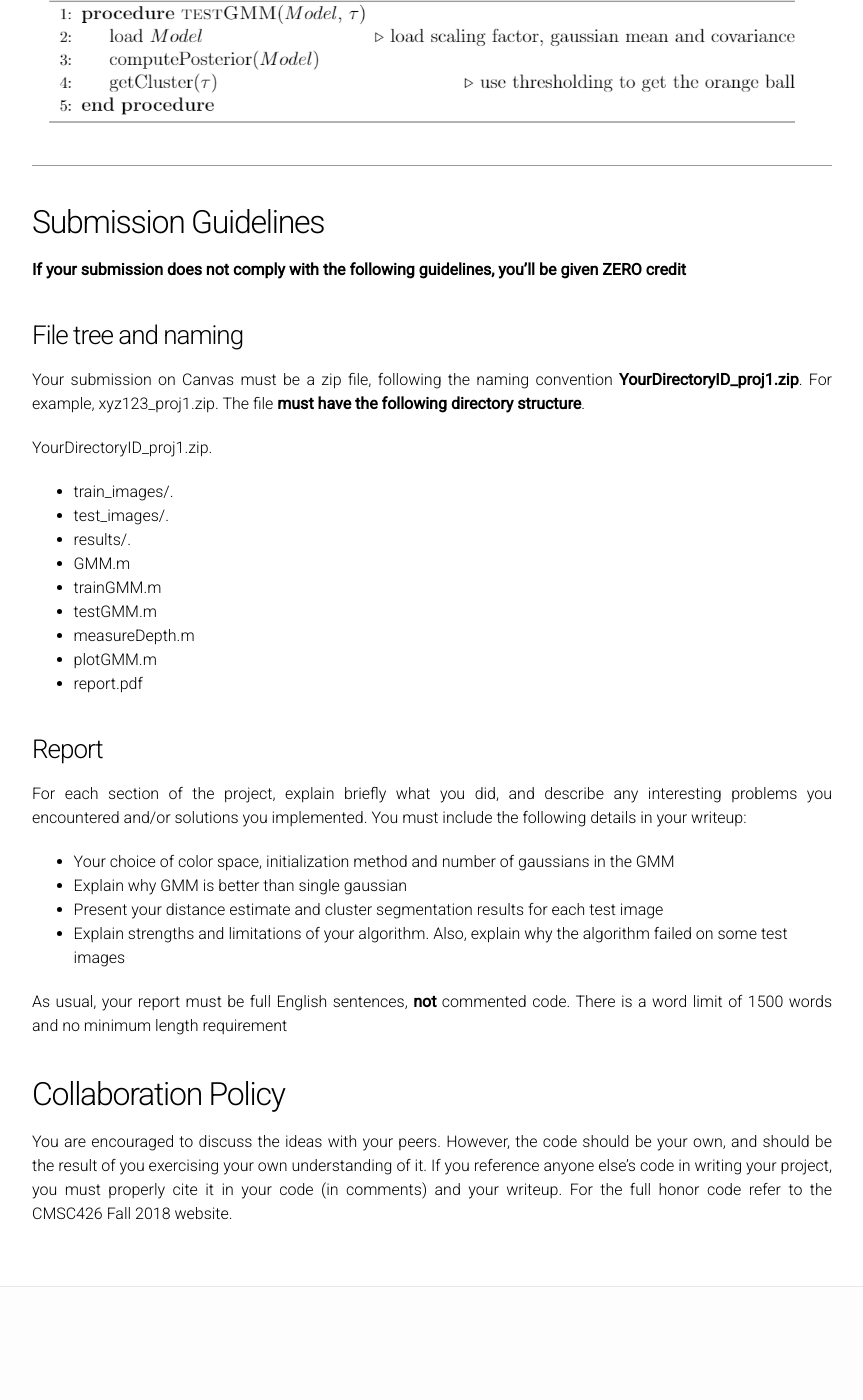
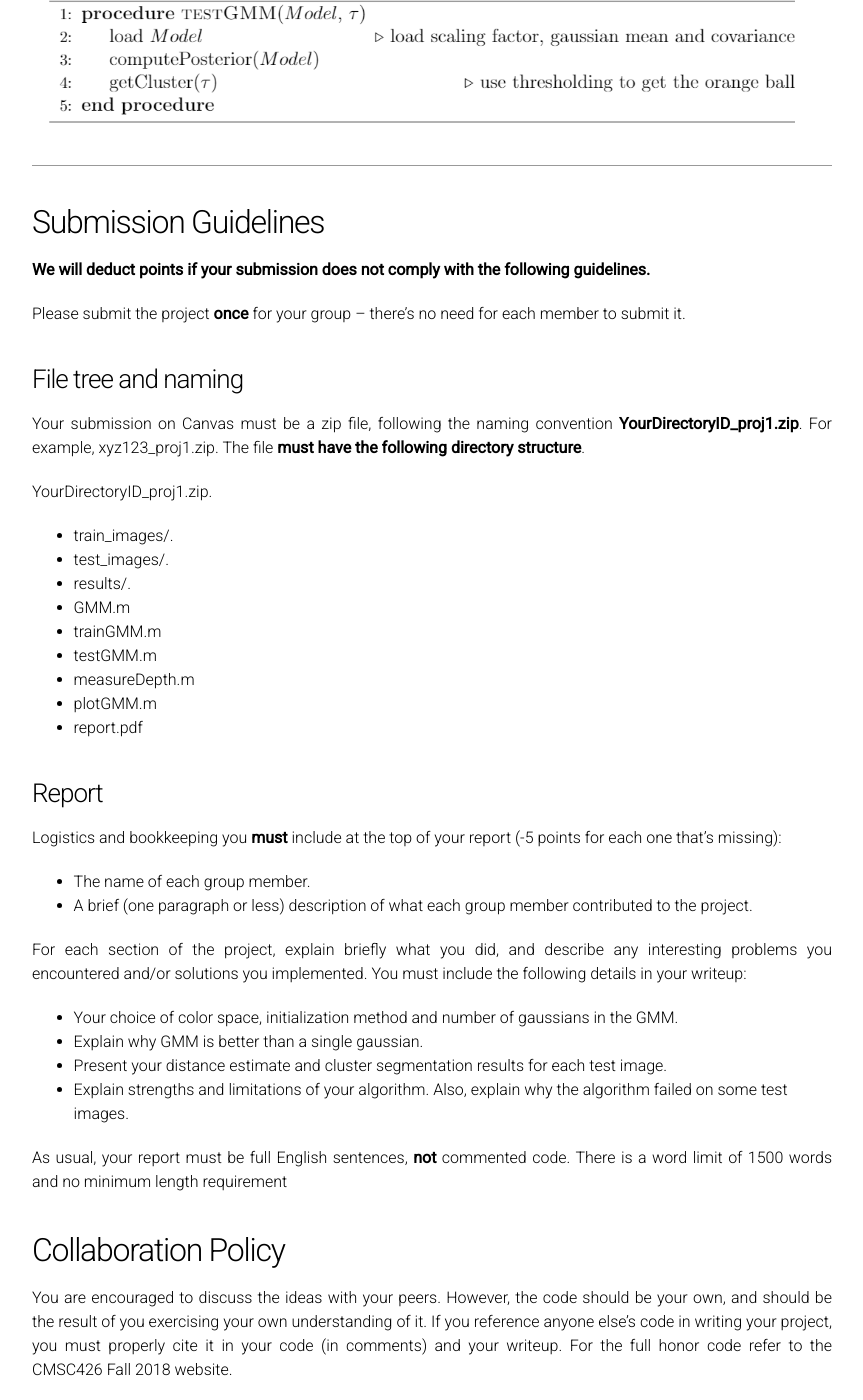
Before and after one commit to cmsc426spring2019/cmsc426spring2019.github.io, a Jekyll site: the page built from project1.md, in a window 1280 px wide and 1400 px high, scrolled down 2547 px. Shown: the whole window, without its empty margins (208-1071 px from the left). Built offline with Jekyll 4.4.1, drawn with Linux system fonts in a browser that asks for light colours; before the commit the page ends 3909 px from its top, so only the background shows below that; some of the changed text lies outside the part shown.

Commit message:
Updated p1,p2.

```diff
--- a/project1.md
+++ b/project1.md
@@ -60,7 +60,10 @@ You are **NOT** allowed to use any built-in MATLAB function(s) like `fitgmdist()
 <a name='sub'></a>
 ## Submission Guidelines
 
-<b> If your submission does not comply with the following guidelines, you'll be given ZERO credit </b>
+<b> We will deduct points if your submission does not comply with the following guidelines.</b>
+
+Please submit the project <b> once </b> for your group -- there's no need for each member to submit
+it.
 
 ### File tree and naming
 
@@ -78,12 +81,18 @@ YourDirectoryID_proj1.zip.
  - report.pdf
 
 ### Report
+Logistics and bookkeeping you **must** include at the top of your report (-5 points for each one that's missing):
+
+ - The name of each group member.
+ - A brief (one paragraph or less) description of what each group member contributed to the project.
+
+
 For each section of the project, explain briefly what you did, and describe any interesting problems you encountered and/or solutions you implemented.  You must include the following details in your writeup:
 
-- Your choice of color space, initialization method and number of gaussians in the GMM
-- Explain why GMM is better than single gaussian
-- Present your distance estimate and cluster segmentation results for each test image
-- Explain strengths and limitations of your algorithm. Also, explain why the algorithm failed on some test images
+- Your choice of color space, initialization method and number of gaussians in the GMM.
+- Explain why GMM is better than a single gaussian.
+- Present your distance estimate and cluster segmentation results for each test image.
+- Explain strengths and limitations of your algorithm. Also, explain why the algorithm failed on some test images.
 
 As usual, your report must be full English sentences, **not** commented code. There is a word limit of 1500 words and no minimum length requirement
 
```
Also changed, not shown: other parts of project1.md (+1 -1 lines), project2.md (+6 -0 lines).
